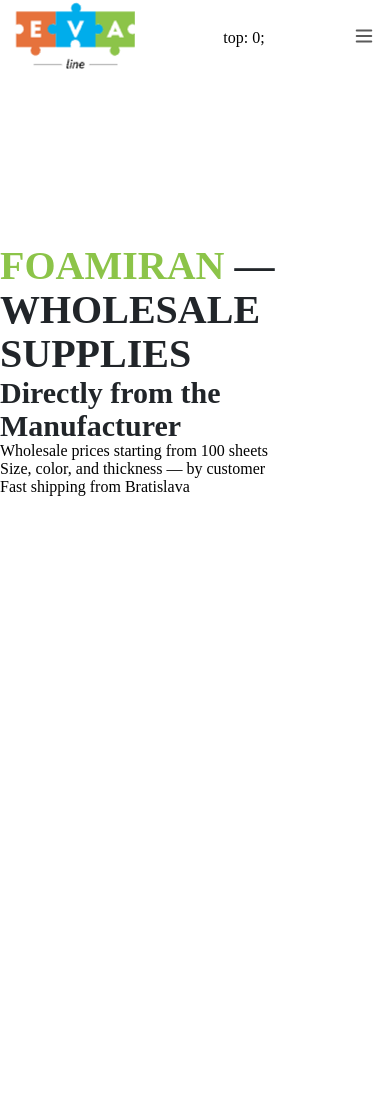
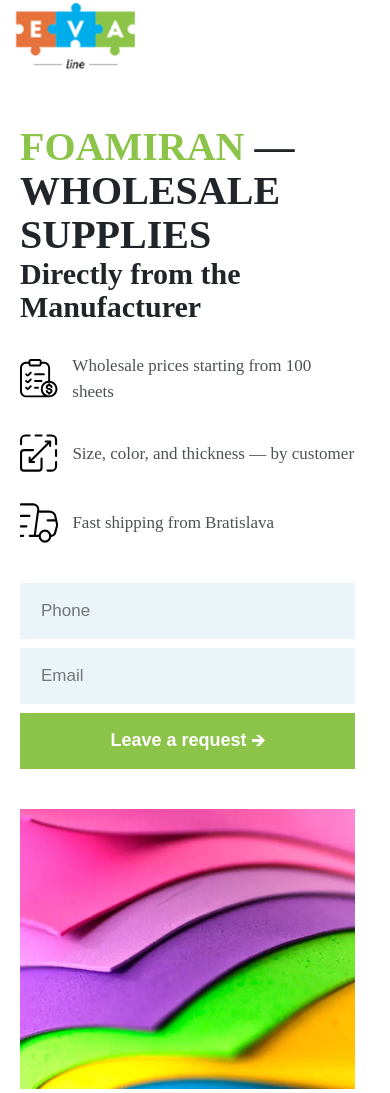
Before and after one commit to FreshLemur/EvaLine, a plain HTML site: page index.html in a window 390 px wide. Before the commit the page ends 844 px from the top, so only its background shows below. Drawn offline with Linux system fonts and the light colour scheme.

Commit message:
first section and header fixed

```diff
--- a/index.html
+++ b/index.html
@@ -96,7 +96,6 @@
         </button>
       </div>
       <a href="/"><img class="logo" src="/assets/logo.png" alt="Logo" /></a>
-      top: 0;
       <button>
         <svg viewBox="0 0 24 24" fill="none" xmlns="http://www.w3.org/2000/svg">
           <g id="SVGRepo_bgCarrier" stroke-width="0"></g>
@@ -111,17 +110,29 @@
     </header>
     <main>
       <section class="foamiran-wholesale-supplies">
+        <div class="foamiran-wholesale-supplies-wrapper">
+          <div>
             <div>
               <h1><span>Foamiran</span> — Wholesale Supplies</h1>
               <h2>Directly from the Manufacturer</h2>
             </div>
-        <div>
             <ul>
-            <li>Wholesale prices starting from 100 sheets</li>
-            <li>Size, color, and thickness — by customer</li>
-            <li>Fast shipping from Bratislava</li>
+              <li><img src="/assets/svg/wholeSaleSvg1.svg" /> Wholesale prices starting from 100 sheets</li>
+              <li><img src="/assets/svg/wholeSaleSvg2.svg" />Size, color, and thickness — by customer</li>
+              <li><img src="/assets/svg/wholeSaleSvg3.svg" />Fast shipping from Bratislava</li>
             </ul>
           </div>
+          <form>
+            <input placeholder="Phone" type="text" />
+            <input placeholder="Email" type="text" />
+            <button>Leave a request <img src="/assets/svg/arrow-right.svg" /></button>
+          </form>
+        </div>
+        <picture>
+          <source srcset="/assets/images/foamirian-mobile.webp" media="(max-width: 771px)" />
+          <source srcset="/assets/images/foamirian-tablet.webp" media="(max-width: 1439px)" />
+          <img fetchpriority="high" src="/assets/images/foamirian-desktop.webp" />
+        </picture>
       </section>
     </main>
     <script src="/script.js" />
--- a/styles.css
+++ b/styles.css
@@ -15,6 +15,12 @@
 body {
   font-family: Gilroy;
   margin: 0;
+}
+
+input {
+  border: none;
+  outline: none;
+  padding: 0;
 }
 
 li {
@@ -56,7 +62,7 @@ h3 {
 header {
   position: fixed;
   top: 0;
-  width: 100%;
+  width: 1440px;
   display: flex;
   flex-direction: column;
   gap: 20px;
@@ -136,7 +142,23 @@ main {
   margin-top: 244px;
 
   .foamiran-wholesale-supplies {
-    div:nth-of-type(1) {
+    display: flex;
+    gap: 35px;
+    padding-inline: var(--desktop-global-padding-inline);
+
+    .foamiran-wholesale-supplies-wrapper {
+      display: flex;
+      flex-direction: column;
+      height: 479px;
+      justify-content: space-between;
+
+      & > div {
+        width: 707px;
+        display: flex;
+        flex-direction: column;
+        gap: 45px;
+
+        div {
           h1 {
             font-weight: 900;
             font-size: 57px;
@@ -154,21 +176,130 @@ main {
             font-size: 50px;
             line-height: 110.00000000000001%;
             letter-spacing: 0%;
+            width: 90%;
+          }
+        }
+        ul {
+          display: flex;
+          justify-content: space-between;
+
+          li {
+            font-weight: 400;
+            font-size: 17px;
+            line-height: 150%;
+            letter-spacing: 0%;
+            display: flex;
+            gap: 14px;
+            color: #212529cc;
+
+            img {
+              width: 38.414451599121094px;
+              height: 39.33334732055664px;
+            }
+          }
+        }
+      }
+
+      form {
+        display: flex;
+        gap: 9px;
+
+        input {
+          width: 217px;
+          height: 56px;
+          background-color: #eaf4f9;
+          font-weight: 400;
+          font-size: 17px;
+          line-height: 150%;
+          letter-spacing: 0%;
+          color: #21252999;
+          padding-left: 21px;
+        }
+
+        button {
+          width: 208px;
+          height: 56px;
+          font-weight: 600;
+          font-size: 18px;
+          line-height: 120%;
+          letter-spacing: 0%;
+          color: var(--color-white);
+          background-color: var(--color-lime);
+        }
+      }
+    }
+
+    picture {
+      img {
+        width: 495px;
+        height: 479px;
       }
     }
   }
 }
 
 @media (max-width: 1439px) {
+  header {
+    height: 75px;
+    padding-inline: 15px;
+    flex-direction: row;
+    justify-content: space-between;
+    align-items: center;
+
+    svg {
+      height: 22px;
+      width: auto;
+    }
+
+    & > div:first-of-type,
+    div:last-of-type {
+      display: none;
+    }
+
+    & > a,
+    button {
+      display: block;
+    }
+  }
+
   main {
+    margin-top: 145px;
+
     .foamiran-wholesale-supplies {
-      div:nth-of-type(1) {
+      flex-direction: column;
+      gap: 40px;
+      padding-inline: var(--tablet-global-padding-inline);
+
+      .foamiran-wholesale-supplies-wrapper {
+        height: 400px;
+        width: 690px;
+
+        & > div {
+          width: 690px;
+
+          div {
             h1 {
               font-size: 50px;
             }
 
             h2 {
               font-size: 45px;
+              width: 100%;
+            }
+          }
+        }
+
+        form {
+          input {
+            width: 232px;
+          }
+        }
+      }
+
+      picture {
+        img {
+          width: 690px;
+          height: 376px;
         }
       }
     }
@@ -176,32 +307,22 @@ main {
 }
 
 @media (max-width: 771px) {
-  header {
-    padding-inline: 15px;
-    flex-direction: row;
-    justify-content: space-between;
-    align-items: center;
-    height: 75px;
+  main {
+    margin-top: 125px;
 
-    svg {
-      height: 22px;
-      width: auto;
-    }
+    .foamiran-wholesale-supplies {
+      padding-inline: var(--mobile-global-padding-inline);
 
-    & > a,
-    button {
-      display: block;
-    }
+      .foamiran-wholesale-supplies-wrapper {
+        width: 335px;
+        height: fit-content;
+        gap: 40px;
 
-    & > div:first-of-type,
-    div:last-of-type {
-      display: none;
-    }
-  }
+        & > div {
+          width: 335px;
+          gap: 30px;
 
-  main {
-    .foamiran-wholesale-supplies {
-      div:nth-of-type(1) {
+          div {
             h1 {
               font-size: 40px;
             }
@@ -209,6 +330,34 @@ main {
               font-size: 30px;
             }
           }
+
+          ul {
+            gap: 30px;
+            flex-direction: column;
+
+            li {
+              display: flex;
+              align-items: center;
             }
           }
         }
+
+        form {
+          flex-direction: column;
+
+          input,
+          button {
+            width: 335px;
+          }
+        }
+      }
+
+      picture {
+        img {
+          width: 335px;
+          height: 280px;
+        }
+      }
+    }
+  }
+}
```
Also changed, not shown: assets/images/foamirian-desktop.webp (added), assets/images/foamirian-mobile.webp (added), assets/images/foamirian-tablet.webp (added), assets/svg/arrow-right.svg (added), assets/svg/wholeSaleSvg1.svg (added), assets/svg/wholeSaleSvg2.svg (added), assets/svg/wholeSaleSvg3.svg (added). Lines whose indentation alone changed are shown as unchanged.
